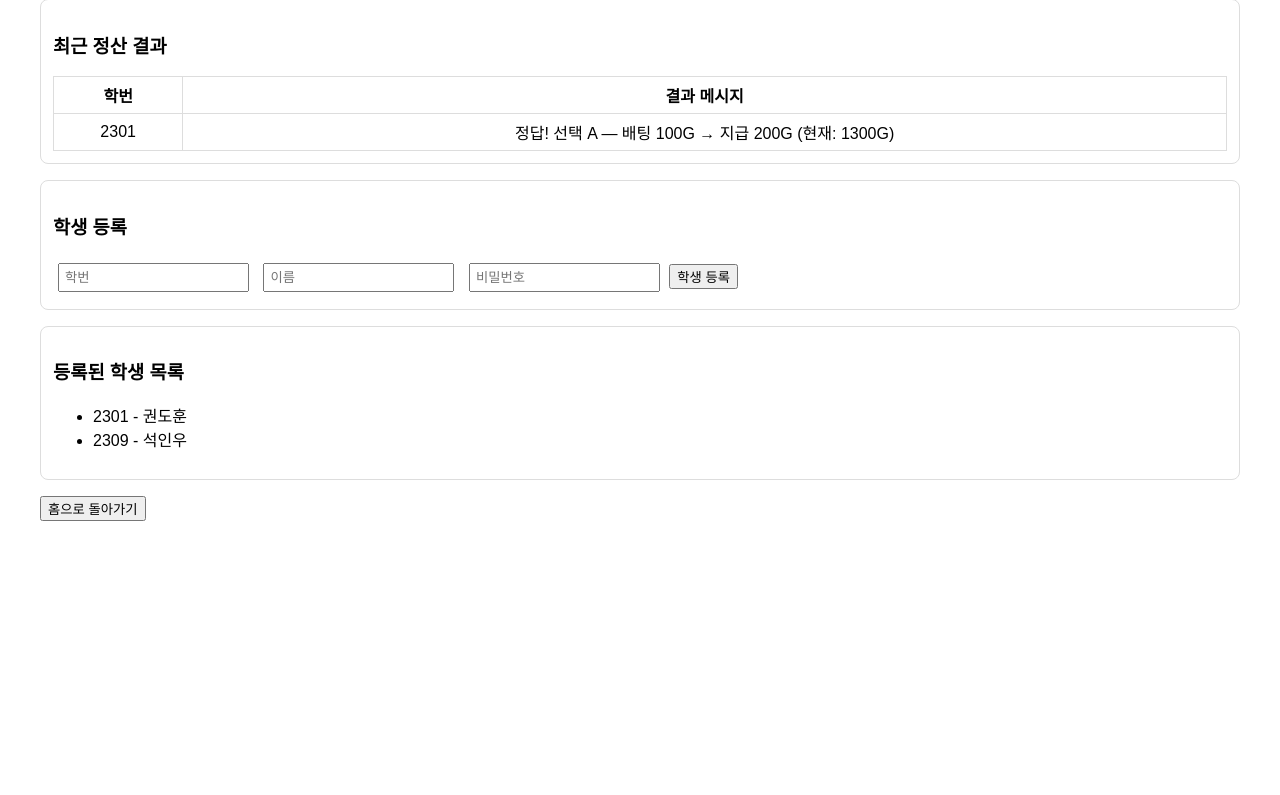
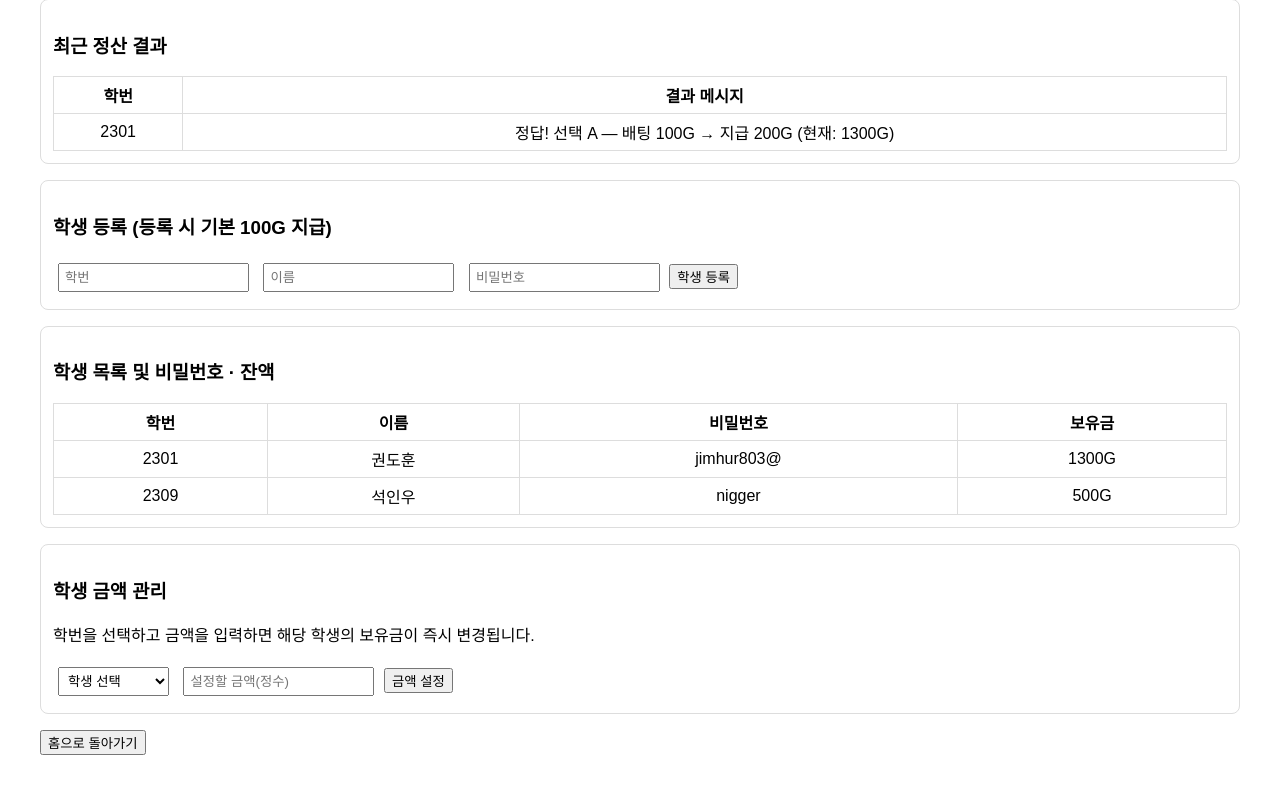
Before and after one commit to gnssid0209/codingclub_assert, a Flask app: page /admin in a window 1280 px wide. Shown: the part 468-1263 px from the top of the page. Before the commit the page ends 989 px from the top, so only its background shows below. Run offline with Flask 3, Linux system fonts and the light colour scheme; the visitor is signed in with stand-in values (Sample User, id 1).

Commit message:
Enhance admin page with student management features
Updated the admin page to include student balance management and improved layout.

```diff
--- a/templates/admin.html
+++ b/templates/admin.html
@@ -88,7 +88,7 @@
   </div>
 
   <div class="section">
-    <h3>학생 등록</h3>
+    <h3>학생 등록 (등록 시 기본 100G 지급)</h3>
     <form method="POST">
       <input type="hidden" name="action" value="register">
       <input name="student_id" placeholder="학번" required>
@@ -99,12 +99,34 @@
   </div>
 
   <div class="section">
-    <h3>등록된 학생 목록</h3>
-    <ul>
+    <h3>학생 목록 및 비밀번호 · 잔액</h3>
+    <table>
+      <tr><th>학번</th><th>이름</th><th>비밀번호</th><th>보유금</th></tr>
       {% for id, info in users.items() %}
-        <li>{{ id }} - {{ info.name }}</li>
+        <tr>
+          <td>{{ id }}</td>
+          <td>{{ info.name }}</td>
+          <td>{{ info.password }}</td>
+          <td>{{ balances.get(id, 0) }}G</td>
+        </tr>
       {% endfor %}
-    </ul>
+    </table>
+  </div>
+
+  <div class="section">
+    <h3>학생 금액 관리</h3>
+    <p>학번을 선택하고 금액을 입력하면 해당 학생의 보유금이 즉시 변경됩니다.</p>
+    <form method="POST">
+      <input type="hidden" name="action" value="set_money">
+      <select name="target_student_id" required>
+        <option value="">학생 선택</option>
+        {% for id, info in users.items() %}
+          <option value="{{ id }}">{{ id }} - {{ info.name }}</option>
+        {% endfor %}
+      </select>
+      <input name="amount" placeholder="설정할 금액(정수)" required>
+      <button type="submit">금액 설정</button>
+    </form>
   </div>
 
   {% with messages = get_flashed_messages() %}
```
